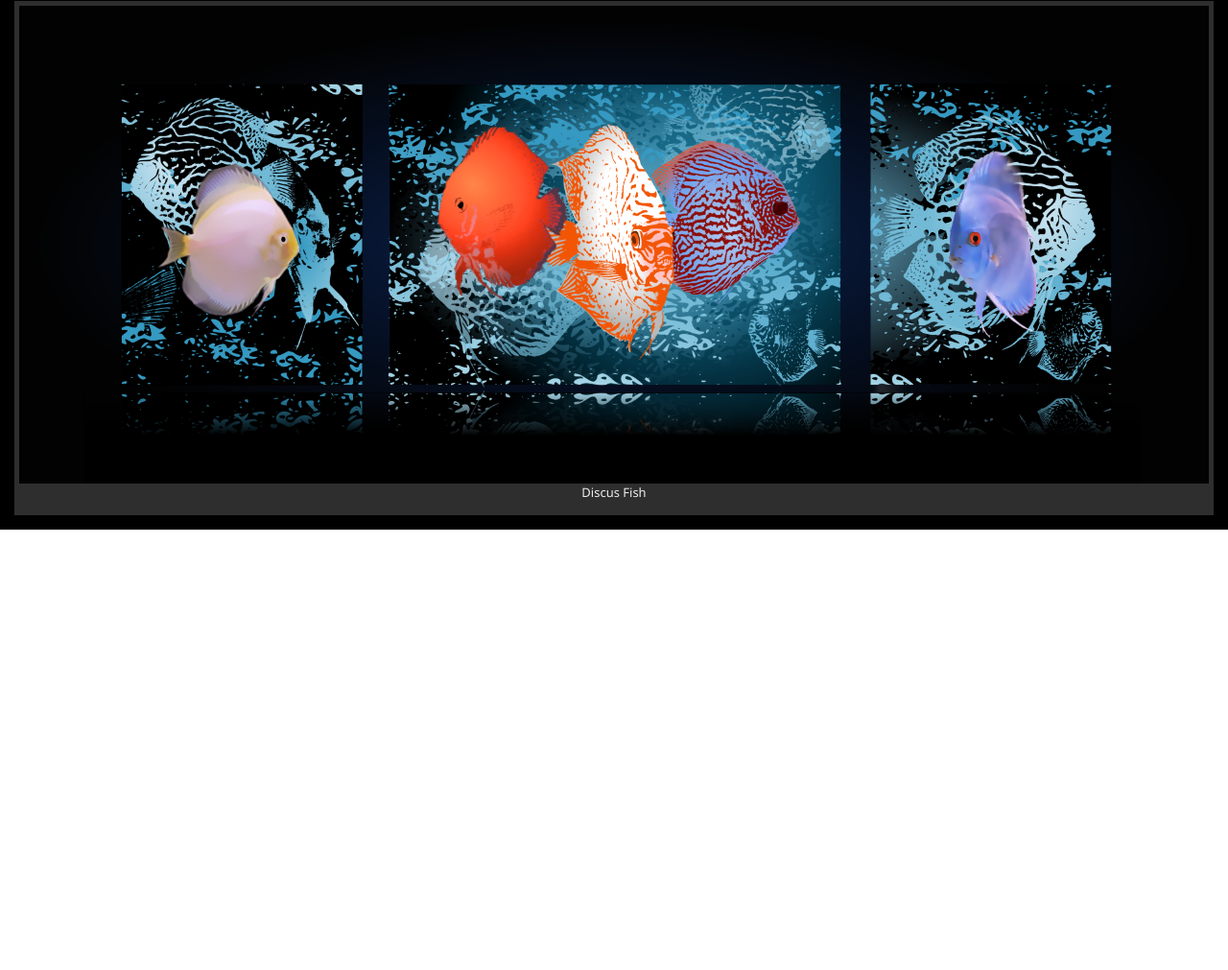
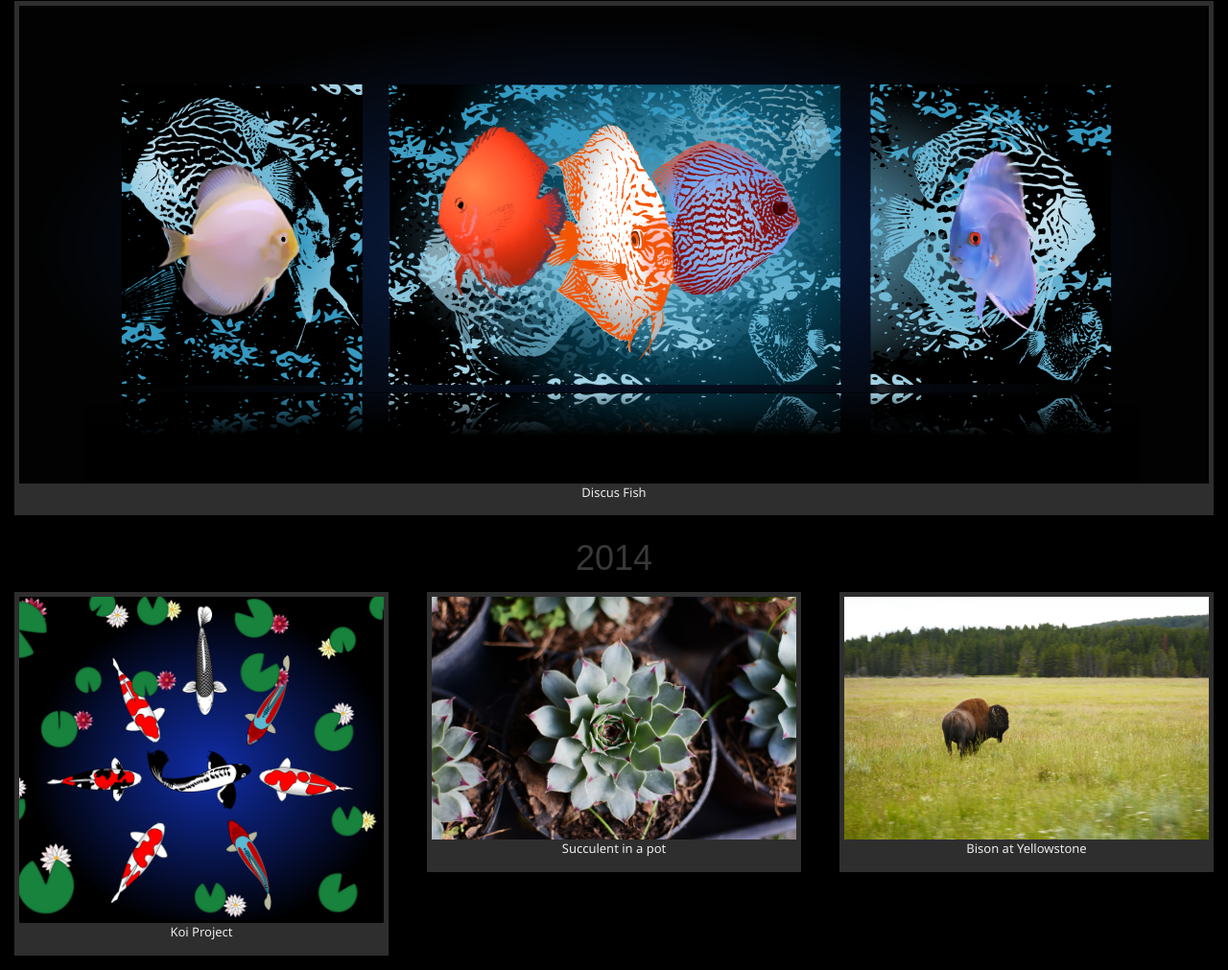
Before and after one commit to jjvila/jjvila.github.io, a plain HTML site: page graphicdesign.html in a window 1280 px wide. Shown: the part 326-1337 px from the top of the page at 96% size. Before the commit the page ends 878 px from the top, so only its background shows below. Drawn offline with nearby package versions, Linux system fonts and the light colour scheme.

Commit message:
Update graphicdesign.html

```diff
--- a/graphicdesign.html
+++ b/graphicdesign.html
@@ -51,6 +51,33 @@
   </div>
 </div>
 
+<h1>2014</h1>
+<div class="row">
+  <div class="col-sm-4">
+    <div class="thumbnailStyle">
+      <a href="images/rect18650.png" class="captionStyle">
+        <img src="images/rect18650.png" alt="koi" style="width:100%">
+          <p>Koi Project</p>
+      </a>
+    </div>
+  </div>
+  <div class="col-sm-4">
+    <div class="thumbnailStyle">
+      <a href="images/small/2015-succulent.jpg" class="captionStyle">
+        <img src="images/small/2015-succulent.jpg" alt="succulent" style="width:100%">
+          <p>Succulent in a pot</p>
+      </a>
+    </div>
+  </div>
+    <div class="col-sm-4">
+    <div class="thumbnailStyle">
+      <a href="images/small/2015-buffalo.jpg" class="captionStyle">
+        <img src="images/small/2015-buffalo.jpg" alt="bison" style="width:100%">
+          <p>Bison at Yellowstone</p>
+      </a>
+    </div>
+  </div>
+</div>
 
 </div>
 
```
